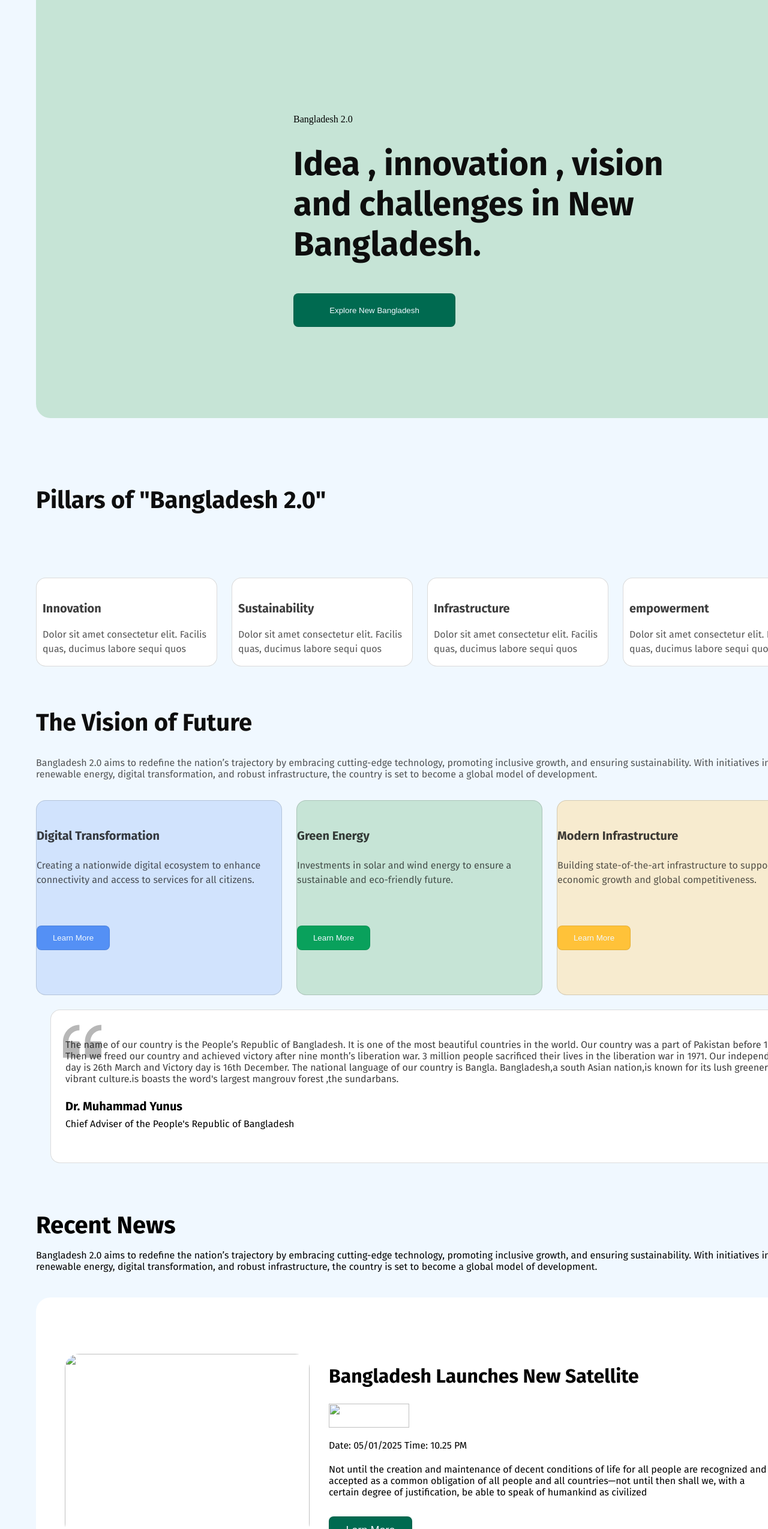
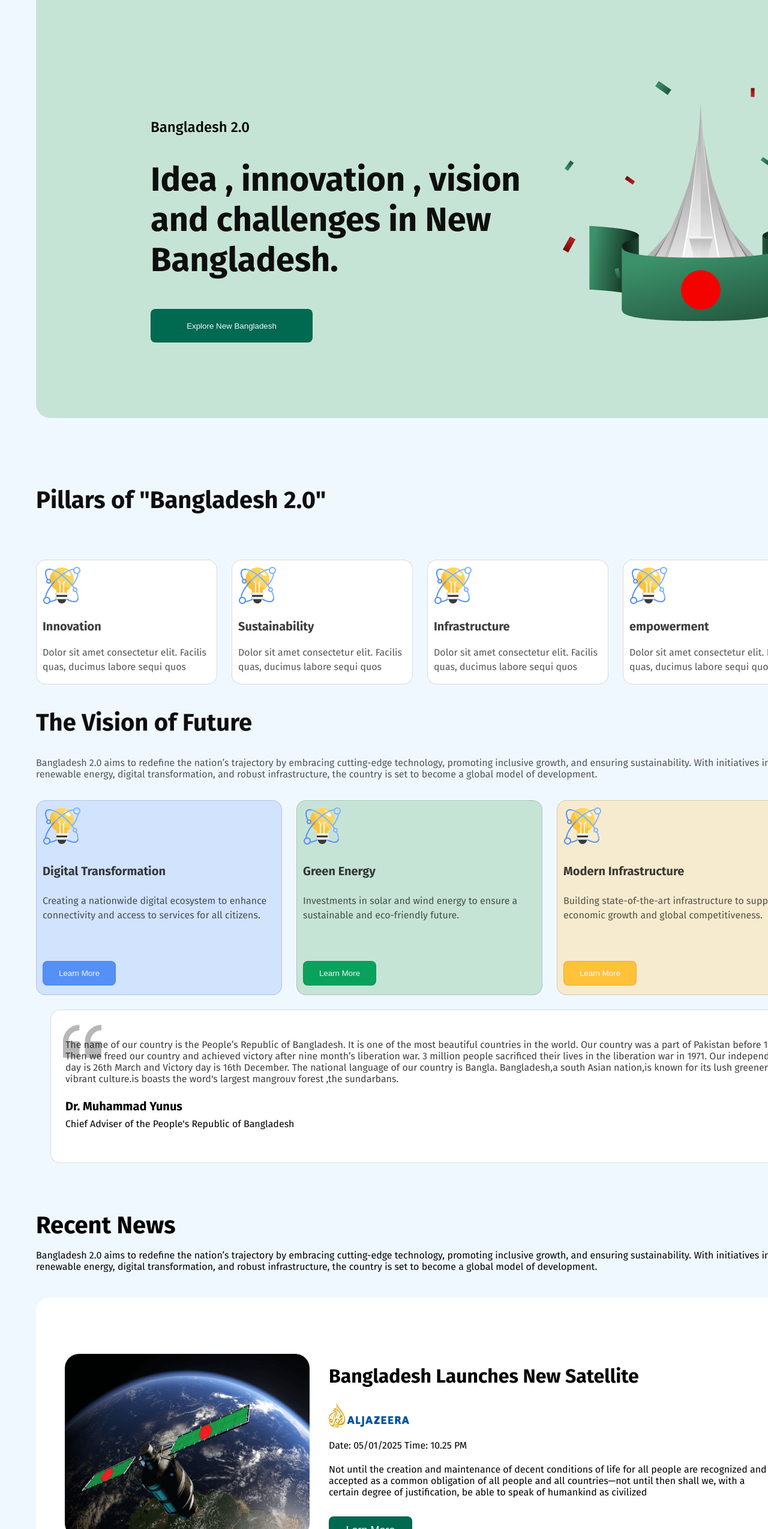
Before and after one commit to Hafsa831/b11-assinment1-hafsa, a plain HTML site: page index.html in a window 1280 px wide. Shown: the part 251-2800 px from the top of the page at 60% size. Drawn offline with Linux system fonts and the light colour scheme.

Commit message:
assingment 1

```diff
--- a/index.html
+++ b/index.html
@@ -7,7 +7,7 @@
     <link rel="stylesheet" href="styles/style.css">
 </head>
 <body class="website1">
-    <header class="hearer">
+    <header class="header">
         <section>
             <div id="class">
                 <h1 id ="b" >Bangladesh 2.0</h1>
@@ -18,13 +18,13 @@
      <main class="main">
    <section class="perent">
     <div class="child">
-        <p>Bangladesh 2.0</p>
+        <p id="bangladesh">Bangladesh 2.0</p>
         <h1 id="h1">Idea , innovation ,
             vision and challenges in New Bangladesh.</h1>
             <button class="btn">Explore New Bangladesh</button>
     </div>
     <div>
-        <img src="../b11-assingment1-hafsa/assets/hero.png" alt="">
+        <img src="assets/hero.png" alt="">
     </div>
    </section>
    <section class="perent1">
@@ -37,22 +37,22 @@
     text-align: left;">Pillars of "Bangladesh 2.0"</h1>
     <div class="piller">
         <div class="innovation">
-            <img class="img" src="../b11-assingment1-hafsa/assets/card-icon.png" alt="">
+            <img class="img" src="assets/card-icon.png" alt="">
             <h3 class="h3">Innovation</h3>
              <p class="p">Dolor sit amet consectetur elit. Facilis quas, ducimus labore sequi quos </p>
         </div>
         <div class="innovation">
-             <img class="img" src="../b11-assingment1-hafsa/assets/card-icon.png" alt="">
+             <img class="img" src="assets/card-icon.png" alt="">
              <h3  class="h3">Sustainability</h3>
              <p class="p">Dolor sit amet consectetur elit. Facilis quas, ducimus labore sequi quos </p>
         </div>
         <div class="innovation">
-             <img class="img" src="../b11-assingment1-hafsa/assets/card-icon.png" alt="">
+             <img class="img" src="assets/card-icon.png" alt="">
              <h3  class="h3">Infrastructure</h3>
              <p class="p">Dolor sit amet consectetur elit. Facilis quas, ducimus labore sequi quos </p>
         </div>
         <div class="innovation">
-            <img class="img" src="../b11-assingment1-hafsa/assets/card-icon.png" alt="">
+            <img class="img" src="assets/card-icon.png" alt="">
             <h3  class="h3">empowerment</h3>
             <p class="p">Dolor sit amet consectetur elit. Facilis quas, ducimus labore sequi quos </p>
         </div>
@@ -71,19 +71,19 @@
 
             <div class="cardbox-container">
                 <div id="card1" class="cardbox-contant">
-                <img class="card-img" src="../b11-assingment1-hafsa/assets/card-icon.png" alt="">
+                <img class="card-img" src="assets/card-icon.png" alt="">
                 <h4 class="card-heading">Digital Transformation</h4>
                 <p class="card-pera">Creating a nationwide digital ecosystem to enhance connectivity and access to services for all citizens.</p>
                 <button class="card-btn1">Learn More</button>
                 </div>
                 <div  id="card2" class="cardbox-contant">
-                    <img class="card-img" src="../b11-assingment1-hafsa/assets/card-icon.png" alt="">
+                    <img class="card-img" src="assets/card-icon.png" alt="">
                     <h4 class="card-heading">Green Energy</h4>
                     <p class="card-pera">Investments in solar and wind energy to ensure a sustainable and eco-friendly future.</p>
                     <button class="card-btn2">Learn More</button>
                     </div>
                     <div  id="card3" class="cardbox-contant">
-                    <img class="card-img" src="../b11-assingment1-hafsa/assets/card-icon.png" alt="">
+                    <img class="card-img" src="assets/card-icon.png" alt="">
                     <h4 class="card-heading">Modern Infrastructure</h4>
                     <p class="card-pera">Building state-of-the-art infrastructure to support economic growth and global competitiveness.</p>
                     <button class="card-btn3">Learn More</button>
@@ -104,11 +104,11 @@
     </div>
     <div class="recent-news">
         <div>
-            <img id ="setellite-img" src="../b11-assingment1-hafsa/assets/satelite.png" alt="">
+            <img id ="setellite-img" src="assets/satelite.png" alt="">
         </div>
         <div>
             <h1 class ="lunches">Bangladesh Launches New Satellite</h1>
-            <img class="aljazeer" src="../b11-assingment1-hafsa/assets/al-jazeera.png" alt="">
+            <img class="aljazeer" src="assets/al-jazeera.png" alt="">
             <p id="datetime">Date: 05/01/2025  Time: 10.25 PM</p>
             <p id="setellite-pera">Not until the creation and maintenance of decent conditions of life for all people are recognized and accepted as a common obligation of all people and all countries—not until then shall we,
                 with a certain degree of justification, be able to speak of humankind as civilized</p>
@@ -119,25 +119,25 @@
 
         <div>
             <h1 class ="lunches">Bangladesh Launches New Satellite</h1>
-            <img class="aljazeer" src="../b11-assingment1-hafsa/assets/al-jazeera.png" alt="">
+            <img class="aljazeer" src="assets/al-jazeera.png" alt="">
             <p id="datetime">Date: 05/01/2025  Time: 10.25 PM</p>
             <p id="setellite-pera">Not until the creation and maintenance of decent conditions of life for all people are recognized and accepted as a common obligation of all people and all countries—not until then shall we,
                 with a certain degree of justification, be able to speak of humankind as civilized</p>
             <button id="recent-button">Larn More</button>
         </div>
         <div>
-            <img id ="setellite-img" src="../b11-assingment1-hafsa/assets/satelite.png" alt="">
+            <img id ="setellite-img" src="assets/satelite.png" alt="">
         </div>
     </div>
     <div>
 
         <div class="recent-news">
             <div>
-                <img id ="setellite-img" src="../b11-assingment1-hafsa/assets/satelite.png" alt="">
+                <img id ="setellite-img" src="assets/satelite.png" alt="">
             </div>
             <div>
                 <h1 class ="lunches">Bangladesh Launches New Satellite</h1>
-                <img class="aljazeer" src="../b11-assingment1-hafsa/assets/al-jazeera.png" alt="">
+                <img class="aljazeer" src="assets/al-jazeera.png" alt="">
                 <p id="datetime">Date: 05/01/2025  Time: 10.25 PM</p>
                 <p id="setellite-pera">Not until the creation and maintenance of decent conditions of life for all people are recognized and accepted as a common obligation of all people and all countries—not until then shall we,
                     with a certain degree of justification, be able to speak of humankind as civilized</p>
@@ -185,9 +185,9 @@
         <h1>Bangladesh 2.0</h1>
     </div>
     <div style="margin-left: 100px;">
-        <img style="margin-right: 20px;" src="../b11-assingment1-hafsa/assets/facebook.png" alt="">
-        <img style="margin-right: 20px;" src="../b11-assingment1-hafsa/assets/instagram.png" alt="">
-        <img src="../b11-assingment1-hafsa/assets/x.png" alt="">
+        <img style="margin-right: 20px;" src="assets/facebook.png" alt="">
+        <img style="margin-right: 20px;" src="assets/instagram.png" alt="">
+        <img src="assets/x.png" alt="">
     </div>
 </footer>
 </body>
--- a/styles/style.css
+++ b/styles/style.css
@@ -28,6 +28,14 @@
 background-color: aliceblue;
 align-items: center;
 
+}
+#bangladesh{
+    font-family: Fira Sans;
+font-size: 24px;
+font-weight: 500;
+position: static;
+width: 270px;
+height: 28px;
 }
 #b{
     color: rgb(14, 14, 14);
@@ -263,6 +271,7 @@ margin: 24px 0px;
     width: 410px;
     height: 325px;
     background: rgb(255, 255, 255);
+    /* padding: 32px; */
 }
 .card-img{
 margin-left: 10px;
@@ -276,6 +285,7 @@ font-weight: 700;
 line-height: 24px;
 letter-spacing: 0%;
 text-align: left;
+margin-left: 10px;
 }
 .card-pera{
     color: rgba(14, 14, 14, 0.7);
@@ -285,6 +295,7 @@ font-weight: 400;
 line-height: 24px;
 letter-spacing: 0%;
 text-align: left;
+margin-left: 10px;
 }
 .card-btn1{
     width: 122px;
@@ -294,6 +305,7 @@ text-align: left;
     margin-top: 48px;
     color: aliceblue;
     border: 1px solid rgba(14, 14, 14, 0.1);
+    margin-left: 10px;
 }
 .card-btn2{
     width: 122px;
@@ -303,6 +315,7 @@ text-align: left;
     color: aliceblue;
     margin-top: 48px;
     border: 1px solid rgba(14, 14, 14, 0.1);
+    margin-left: 10px;
 }
 .card-btn3{
     width: 122px;
@@ -312,6 +325,7 @@ text-align: left;
     margin-top: 48px;
     color: aliceblue;
     border: 1px solid rgba(14, 14, 14, 0.1);
+    margin-left: 10px;
 }
 #card1{
     background: rgba(84, 144, 245, 0.2);
@@ -408,12 +422,9 @@ padding: 48px;
 
 /* Inside Auto Layout */
 flex: none;
-order: 0;
 align-self: stretch;
-flex-grow: 0;
 margin: 24px 0px;
-    border-radius: 24px;
-
+border-radius: 24px;
 background: rgb(255, 255, 255);
 margin-left: 120px;
 }
@@ -614,22 +625,20 @@ margin-top: 16px;
 }
 .email-btn{
     margin-top: 48px;
-
 }
 #enter-email{
     width: 600px;
 height: 55px;
 border-radius: 8px 0px 0px 8px;
-
 background: rgb(255, 255, 255);
 font-family: Fira Sans;
 font-size: 16px;
 font-weight: 400;
+padding: 0px 0px 0px 40px;
 border: 1px solid rgba(14, 14, 14, 0.1);
 }
 #subscribe-btn{
-    border-radius: 0px 8px 8px 0px;
-
+border-radius: 0px 8px 8px 0px;
 background: rgb(0, 106, 80);
 width: 150px;
 height: 56px;
@@ -640,7 +649,7 @@ font-weight: 600;
 border: 1px solid rgba(14, 14, 14, 0.1);
 }
 .we{
-    margin-bottom: 48px;
+margin-bottom: 48px;
 }
 .footer{
     font-family: Fira Sans;
```
